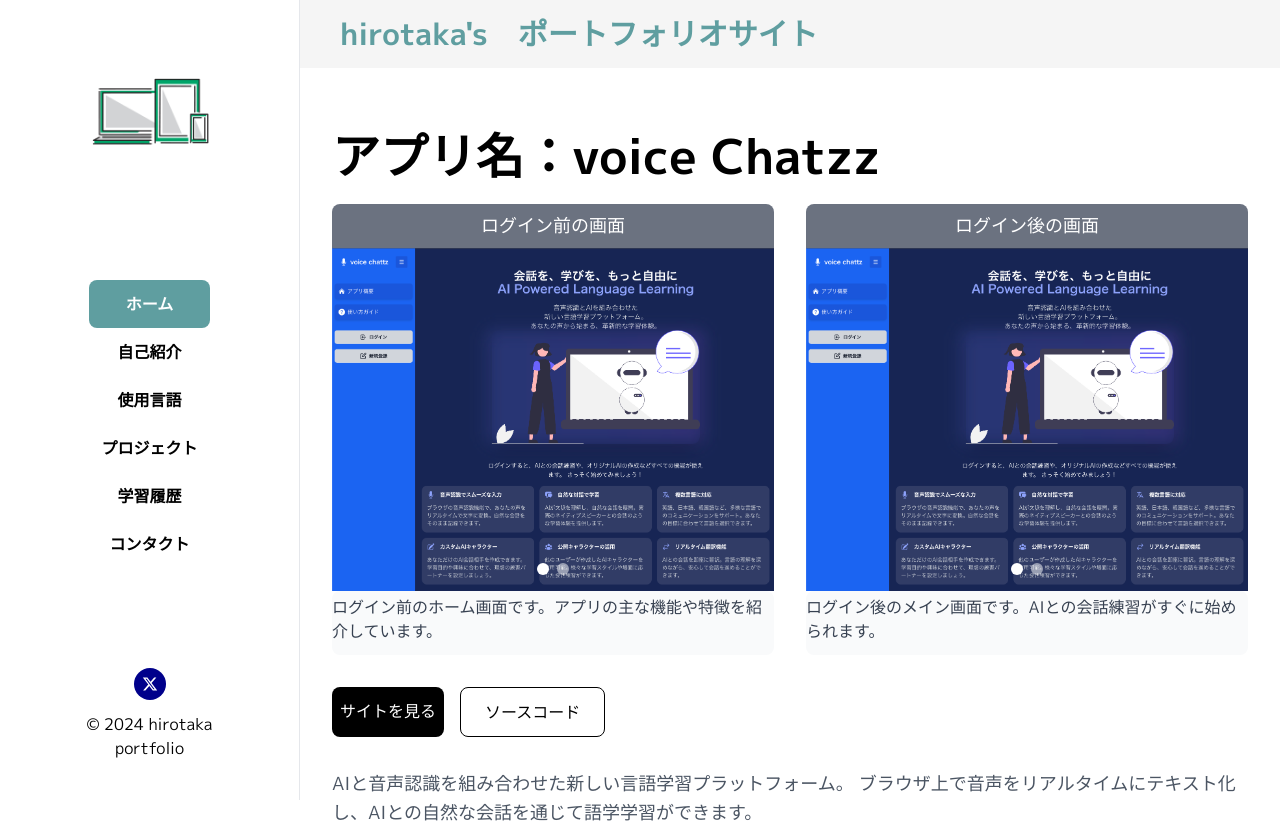
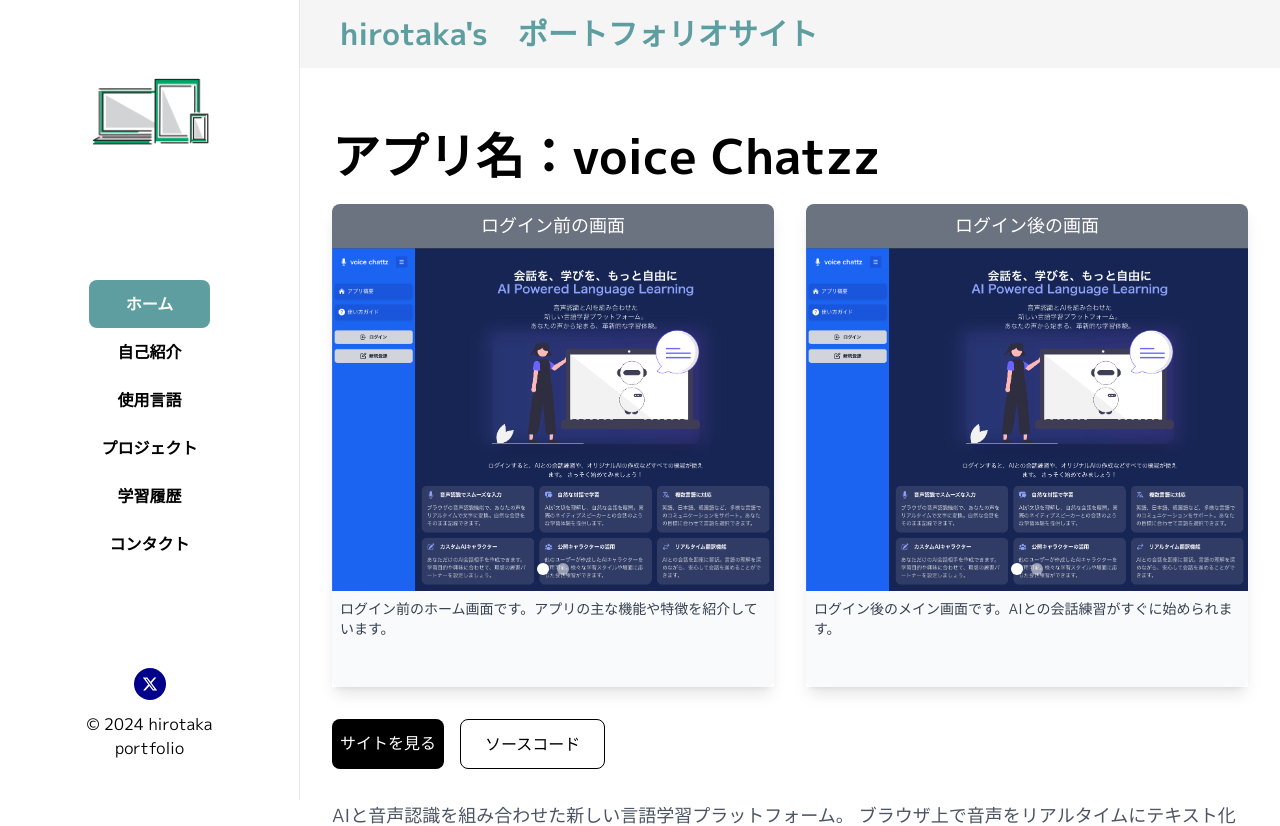
Before and after one commit to hirorotaka/hirotaka-site, a Next.js app: page /projects/portfolio in a window 1280 px wide. Shown: the top 826 px of the page. Built offline with nearby package versions, Linux system fonts and the light colour scheme.

Commit message:
アプリ説明文が長いときのスクロール処理実施

```diff
--- a/app/(projects)/projects/[id]/page.tsx
+++ b/app/(projects)/projects/[id]/page.tsx
@@ -10,7 +10,8 @@ export default function ProjectPage() {
     },
     {
       image: '/portfolio/voiceChatzz.png',
-      description: '新規登録画面では、簡単な操作で学習を始められます。',
+      description:
+        '新規登録画面では、簡単な操作で学習を始められます。新規登録画面では、簡単な操作で学習を始められます。新規登録画面では、簡単な操作で学習を始められます。新規登録画面では、新規登録画面では、簡単な操作で学習を始められます。新規登録画面では、簡単な操作で学習を始められます。新規登録画面では、簡単な操作で学習を始められます。',
     },
   ];
 
--- a/app/components/ImageSlider.tsx
+++ b/app/components/ImageSlider.tsx
@@ -29,7 +29,7 @@ function ImageSlider({
   }, [emblaApi]);
 
   return (
-    <div>
+    <div className="shadow-lg">
       <div className="w-full bg-gray-500 text-white p-2 text-center text-lg rounded-t-lg">
         {title}
       </div>
@@ -81,8 +81,10 @@ function ImageSlider({
       </div>
 
       {/* 説明文 */}
-      <div className="pt-1 bg-gray-50 rounded-lg h-16">
-        <p className="text-gray-700">{slides[selectedIndex].description}</p>
+      <div className="p-2 bg-gray-50 rounded-b-lg h-24 overflow-y-auto">
+        <p className="text-gray-700 text-sm">
+          {slides[selectedIndex].description}
+        </p>
       </div>
     </div>
   );
```
